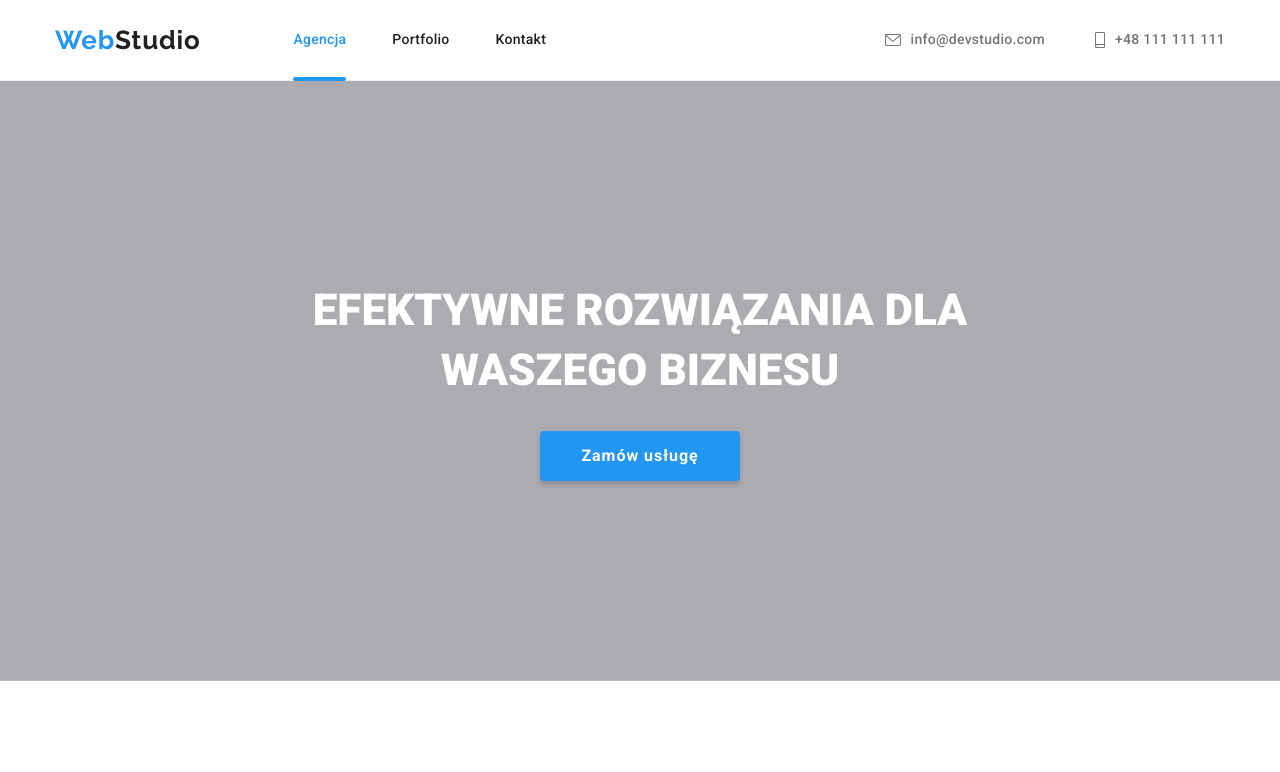
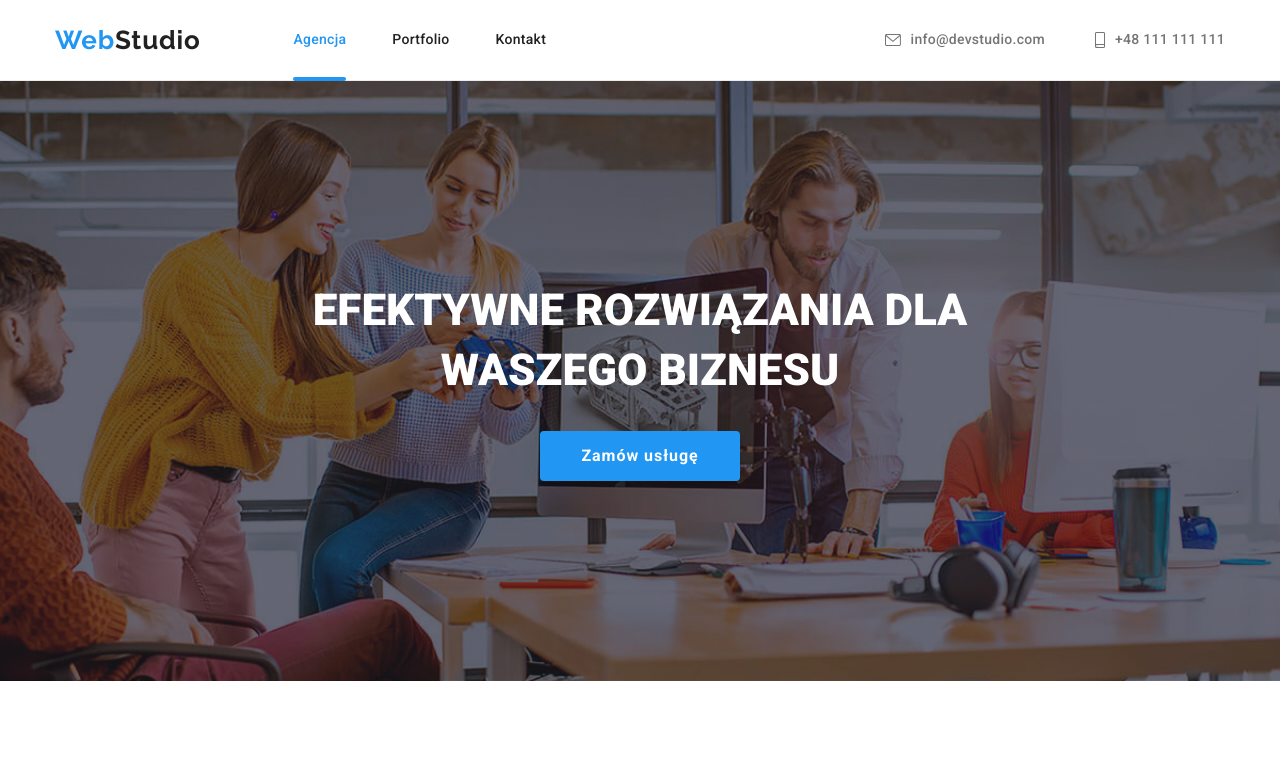
Before and after one commit to JustynaSobczak2000/goit-markup-hw-07, a plain HTML site: page index.html in a window 1280 px wide. Shown: the top 772 px of the page. Drawn offline with nearby package versions, Linux system fonts and the light colour scheme; files that its build step writes are made by us from their sources; the site is published under a folder, as on GitHub Pages, so addresses that start at the root find nothing.

Commit message:
Update _variables.scss

```diff
--- a/sass/utils/_variables.scss
+++ b/sass/utils/_variables.scss
@@ -209,7 +209,7 @@ $section-padding: 94px 0;
 $hero-image-max-width: 1600px;
 
 // Hero background img
-$hero-bg-img: url('/images/tło.jpg');
+$hero-bg-img: url('../images/tło.jpg');
 
 // Animation
 $transition: 250ms cubic-bezier(0.4, 0, 0.2, 1);
```
